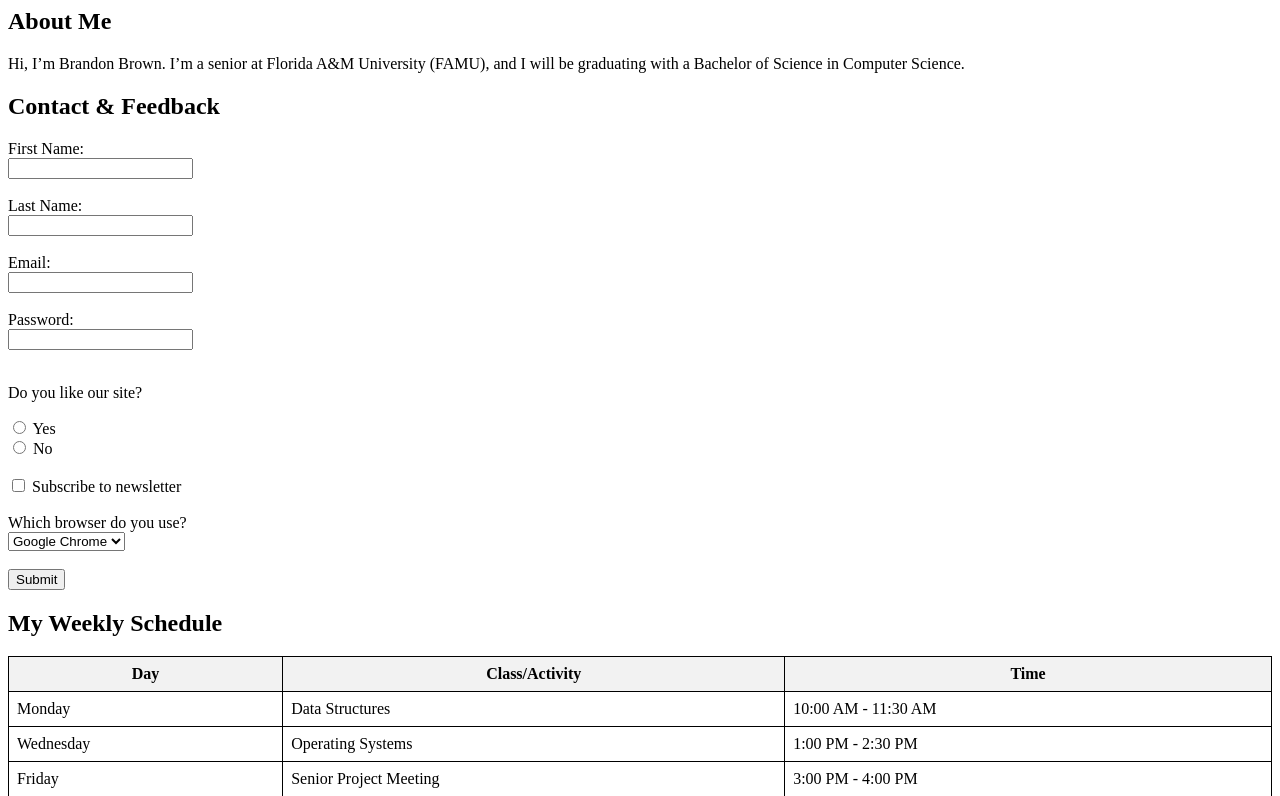
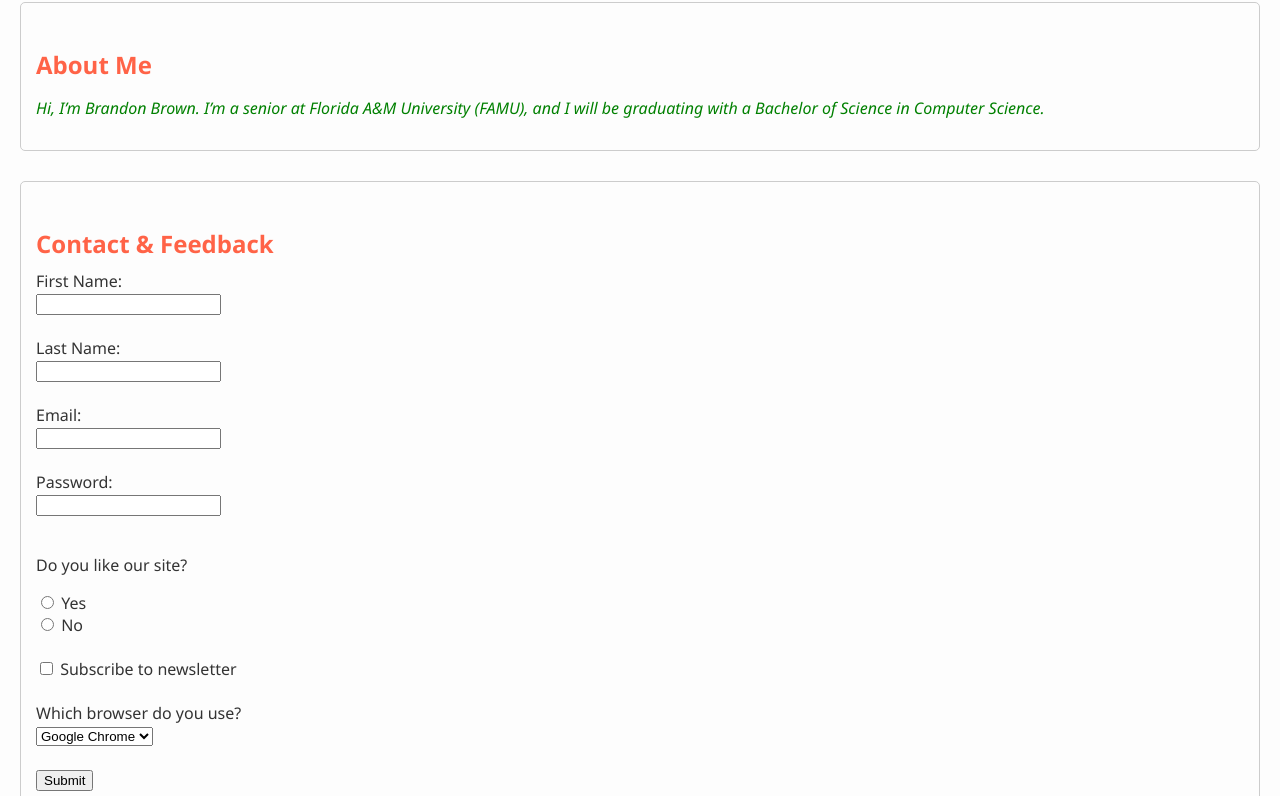
Before and after one commit to BranDonT-Bytes/COP3060, a plain HTML site: page index.html in a window 1280 px wide. Shown: the part 72-868 px from the top of the page. Drawn offline with Linux system fonts and the light colour scheme.

Commit message:
Update index.html to add styles.css

```diff
--- a/index.html
+++ b/index.html
@@ -1,14 +1,12 @@
 <!DOCTYPE html>
 <html lang="en">
 <head>
-  <meta charset="utf-8">
-  <meta name="viewport" content="width=device-width, initial-scale=1">
-  <meta name="description" content="Personal intro page for Brandon Brown, senior at FAMU studying Computer Science.">
+  <meta charset="utf-8" />
+  <meta name="viewport" content="width=device-width, initial-scale=1" />
+  <meta name="description" content="Personal intro page for Brandon Brown, senior at FAMU studying Computer Science." />
   <title>Brandon Brown | FAMU CS Senior</title>
-  <link rel="stylesheet" href="style.css">
-
+  <link rel="stylesheet" href="styles.css" />
   <style>
-    /* Basic table styling to replace obsolete attributes */
     table {
       border-collapse: collapse;
       width: 100%;
@@ -23,6 +21,7 @@
   </style>
 </head>
 <body>
+
   <header>
     <h1>Brandon Brown</h1>
   </header>
@@ -30,13 +29,11 @@
   <main>
     <section aria-labelledby="about-heading">
       <h2 id="about-heading">About Me</h2>
-      <p>
+      <p class="highlight">
         Hi, I’m Brandon Brown. I’m a senior at Florida A&M University (FAMU),
         and I will be graduating with a Bachelor of Science in Computer Science.
       </p>
     </section>
-
-    <!-- Form Section -->
     <section aria-labelledby="form-heading">
       <h2 id="form-heading">Contact & Feedback</h2>
       <form action="#" method="post">
@@ -73,10 +70,8 @@
         <button type="submit">Submit</button>
       </form>
     </section>
-
-      <!-- Table Section -->
     <section aria-labelledby="table-heading">
-      <h2 id="table-heading">My Weekly Schedule</h2>
+      <h2 id="special">My Weekly Schedule</h2>
       <table>
         <thead>
           <tr>
@@ -104,10 +99,10 @@
         </tbody>
       </table>
     </section>
-  <footer>
+
   </main>
 
-
+  <footer>
     <small>&copy; <span id="year"></span> Brandon Brown</small>
   </footer>
 
```
